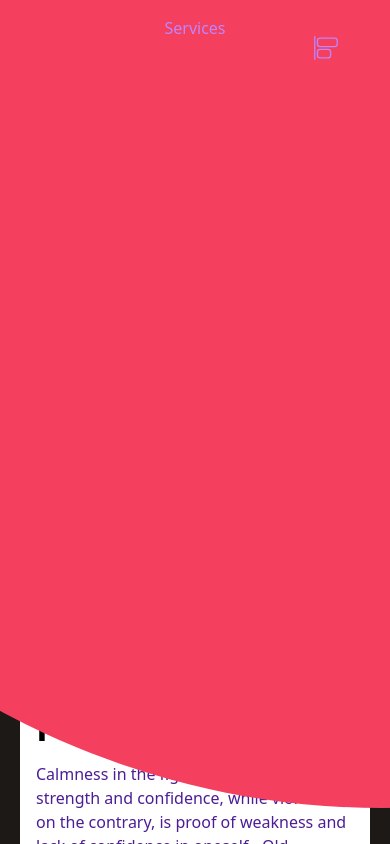
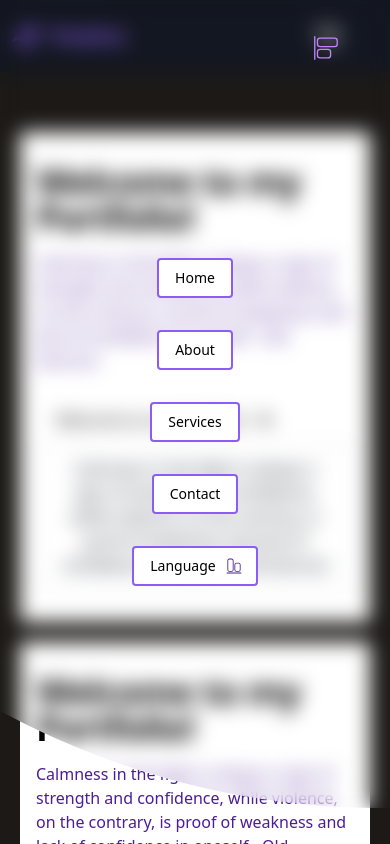
Before and after one commit to bkpaulera/Web-mega, a React (Vite) app in the folder crystal-dymanics/: page / in a window 390 px wide. Both pictures are taken after a click on the element 326 px from the left and 36 px from the top of the page. Shown: the top 844 px of the page. Built offline with nearby package versions, Linux system fonts and the light colour scheme.

Commit message:
Fix some bugs

```diff
--- a/crystal-dymanics/src/components/Header.tsx
+++ b/crystal-dymanics/src/components/Header.tsx
@@ -5,7 +5,7 @@ import { NavMobile } from '../components/navComponent/NavMobile'
 
 export function Header() {
     return (
-            <header className={`$border-b backdrop-blur bg-gray-900/70 fixed w-full top-0 left-0 z-30`}>
+            <header className={`$backdrop-blur bg-gray-900/70 fixed w-full top-0 left-0 z-30`}>
                 <div className="container h-full flex items-center justify-between pr-3 px-3 rounded">
                     {/*Logo*/}
                     <div className="flex items-center flex-shrink-0 text-violet-500 mr-6">
--- a/crystal-dymanics/src/components/Hero.tsx
+++ b/crystal-dymanics/src/components/Hero.tsx
@@ -19,7 +19,7 @@ export function Hero() {
                         {t('home.message')}
                         <svg className="w-5 h-5 ml-2 -mr-1" fill="currentCo lor" viewBox="0 0 20 20" xmlns="http://www.w3.org/2000/svg"><path fill-rule="evenodd" d="M10.293 3.293a1 1 0 011.414 0l6 6a1 1 0 010 1.414l-6 6a1 1 0 01-1.414-1.414L14.586 11H3a1 1 0 110-2h11.586l-4.293-4.293a1 1 0 010-1.414z" clip-rule="evenodd"></path></svg>
                     </a>
-                    <a href="#" className="inline-flex items-center justify-center px-5 py-3 text-base font-medium text-center text-gray-900 border border-gray-300 rounded-lg hover:bg-gray-100 focus:ring-4 focus:ring-gray-100 dark:text-white dark:border-gray-700 dark:hover:bg-gray-700 dark:focus:ring-gray-800">
+                    <a href="#" className="inline-flex items-center justify-center px-5 py-3 text-base font-medium text-center text-gray-900 border border-gray-300 rounded-lg hover:bg-gray-100 focus:ring-4 focus:ring-gray-100 ">
                         {t('home.heroText')}
                     </a>
                 </div>
--- a/crystal-dymanics/src/components/navComponent/NavMobile.tsx
+++ b/crystal-dymanics/src/components/navComponent/NavMobile.tsx
@@ -53,7 +53,7 @@ export function NavMobile() {
                 variants={circleVariants}
                 initial='hidden'
                 animate={isOpen ? 'visible': 'hidden'}
-                className='w-4 h-4 rounded-full bg-rose-500 fixed top-0 right-0'>
+                className='w-4 h-4 rounded-full backdrop-blur-[0.1px] fixed top-0 right-0'>
 
             </motion.div>
 
@@ -76,7 +76,9 @@ export function NavMobile() {
                     return(
                         <li key={index} className='mb-8'
                         >
-                            <Link to={item.href} className='text-x1 cursor-pointer capitalize'>
+                            <Link to={item.href}
+                            className='text-x1 cursor-pointer capitalize
+                            flex w-full justify-center rounded border-2 border-violet-500 bg-white px-4 py-2 text-sm font-medium text-black hover:bg-opacity-30 focus:outline-none focus-visible:ring-2 focus-visible:ring-white focus-visible:ring-opacity-75'>
                             {t(item.name)}
                             </Link>
                         </li>
```
